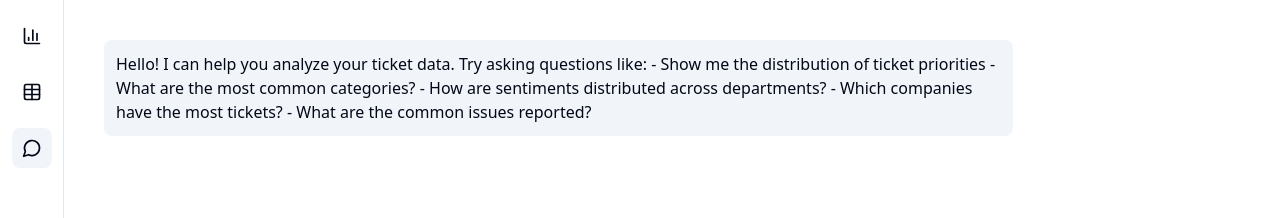
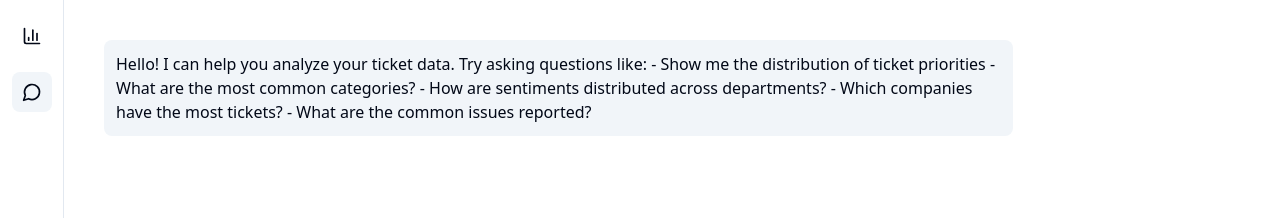
Before and after one commit to Hypertype-team/mynt-hypersight-v2, a React (Vite) app: page /chat in a window 1280 px wide. Shown: the top 218 px of the page. Built offline with nearby package versions, Linux system fonts and the light colour scheme.

Commit message:
Remove Tab from Sidebar
This commit removes a tab from the sidebar component as requested. The sidebar functionality remains intact, but the specified tab has been eliminated.
[skip gpt_engineer]

```diff
--- a/src/App.tsx
+++ b/src/App.tsx
@@ -4,7 +4,6 @@ import { TooltipProvider } from "@/components/ui/tooltip";
 import { QueryClient, QueryClientProvider } from "@tanstack/react-query";
 import { BrowserRouter, Routes, Route } from "react-router-dom";
 import Index from "./pages/Index";
-import Tables from "./pages/Tables";
 import Chat from "./pages/Chat";
 
 const queryClient = new QueryClient();
@@ -17,7 +16,6 @@ const App = () => (
       <BrowserRouter>
         <Routes>
           <Route path="/" element={<Index />} />
-          <Route path="/tables" element={<Tables />} />
           <Route path="/chat" element={<Chat />} />
         </Routes>
       </BrowserRouter>
--- a/src/components/Sidebar.tsx
+++ b/src/components/Sidebar.tsx
@@ -1,4 +1,4 @@
-import { BarChart3, Table, MessageCircle } from "lucide-react";
+import { BarChart3, MessageCircle } from "lucide-react";
 import { Link, useLocation } from "react-router-dom";
 import { cn } from "@/lib/utils";
 
@@ -7,7 +7,6 @@ export const Sidebar = () => {
 
   const links = [
     { icon: BarChart3, label: "Charts", path: "/" },
-    { icon: Table, label: "Tables", path: "/tables" },
     { icon: MessageCircle, label: "Chat", path: "/chat" },
   ];
 
```
